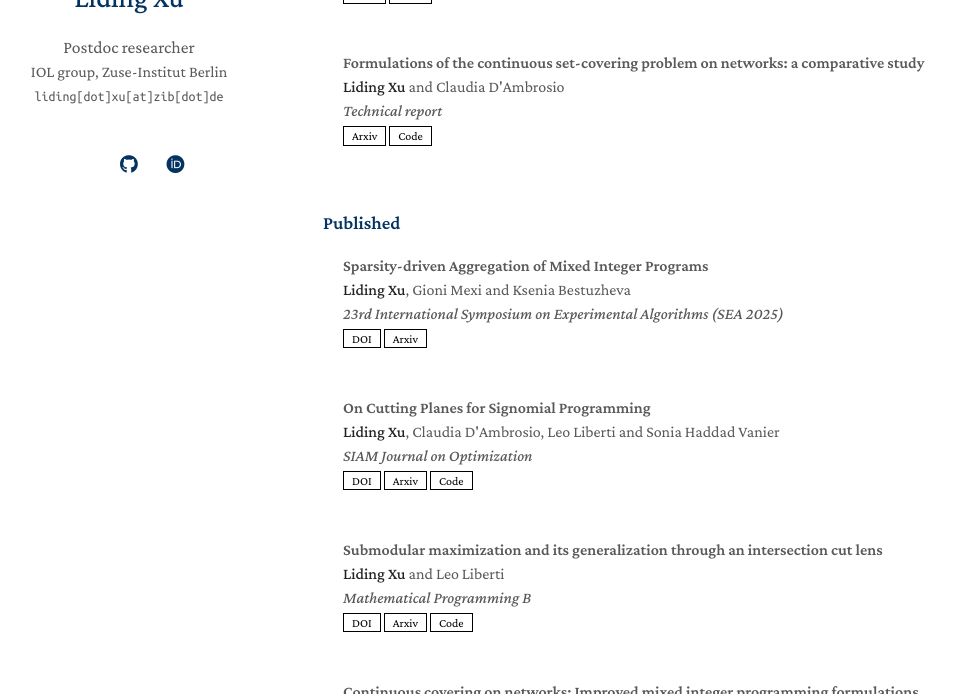
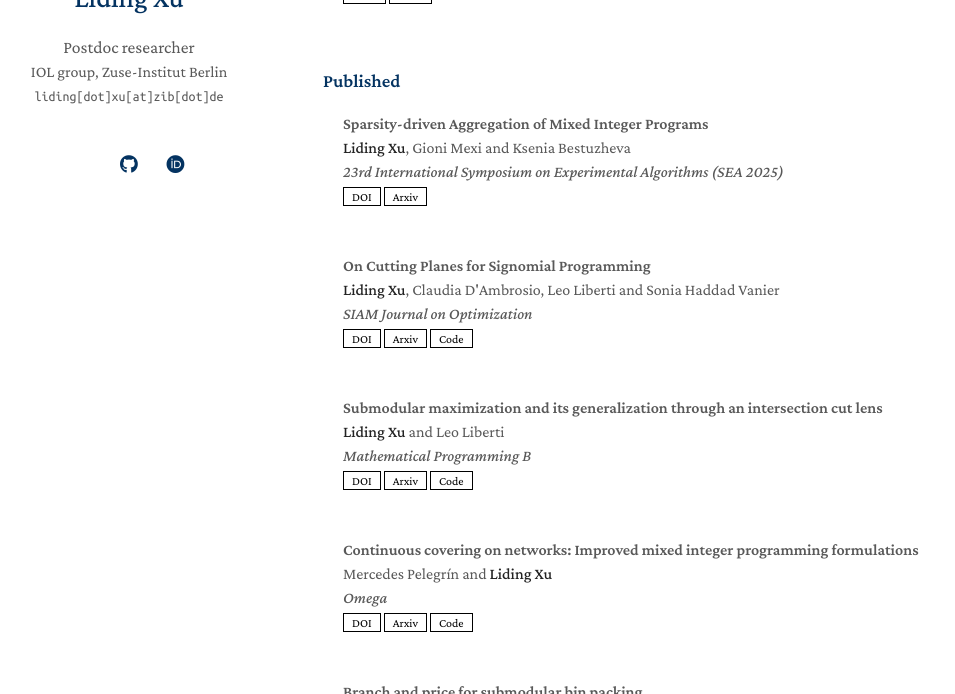
Before and after one commit to lidingxu/lidingxu.github.io, a Jekyll site: the page built from index.md, in a window 1280 px wide and 900 px high, scrolled down 692 px, cut to the strip 206-900 px from the top of the window. Shown: the whole strip, without its empty margins (147-1102 px from the left). Built offline with Jekyll 4.4.1, drawn with Linux system fonts in a browser that asks for light colours; nearby versions of some CDN libraries; a style sheet for code colours, icons or effects is not loaded; our own code applies the rules of GitHub Pages for plain Markdown files; some of the changed lines change nothing that is shown.

Commit message:
unpublished

```diff
--- a/_data/publications.yml
+++ b/_data/publications.yml
@@ -14,12 +14,6 @@
     conference: Technical report
     arxiv: https://arxiv.org/abs/2405.13447
     code: https://github.com/lidingxu/ESPCuts
-
-  - title: "Formulations of the continuous set-covering problem on networks: a comparative study"
-    authors: <strong>Liding Xu</strong> and Claudia D'Ambrosio
-    conference: Technical report
-    arxiv: https://arxiv.org/abs/2404.10467
-    code: https://github.com/lidingxu/cflg
 
 
 accepted:
@@ -80,6 +74,14 @@
     hal: https://hal.science/hal-03723027
     doi: https://doi.org/10.1007/978-3-030-54621-2_747-1
 
+technical report:
+
+  - title: "Formulations of the continuous set-covering problem on networks: a comparative study"
+    authors: <strong>Liding Xu</strong> and Claudia D'Ambrosio
+    conference: Technical report
+    arxiv: https://arxiv.org/abs/2404.10467
+    code: https://github.com/lidingxu/cflg
+
 phdthesis:
 
   - title: "Relaxation methods for mixed-integer nonlinear programming"
```
